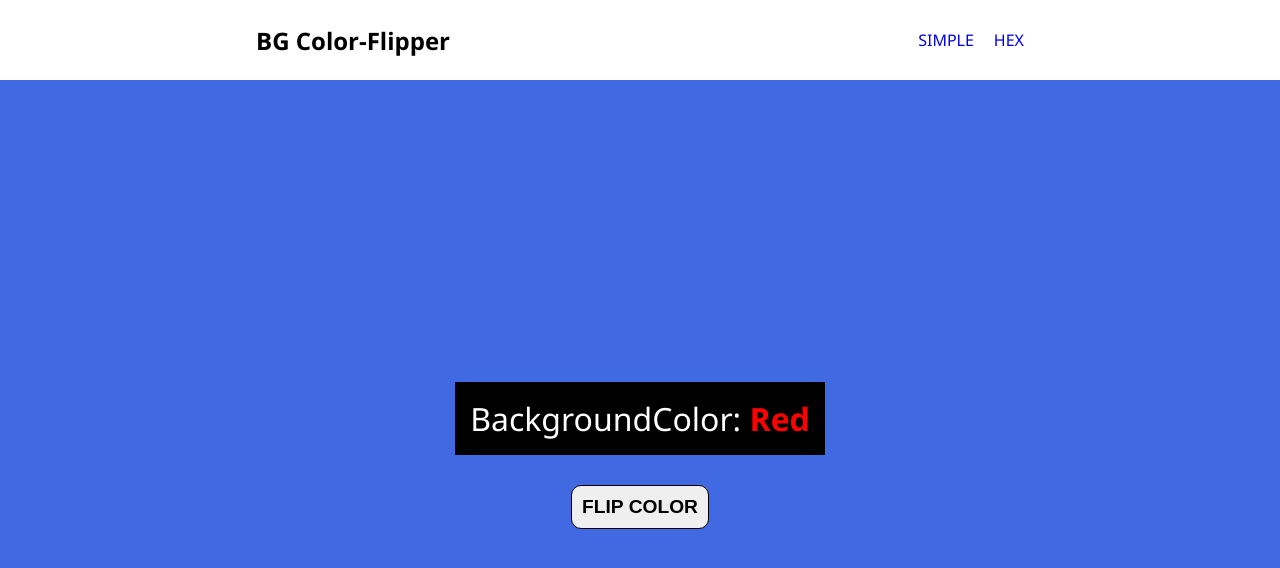
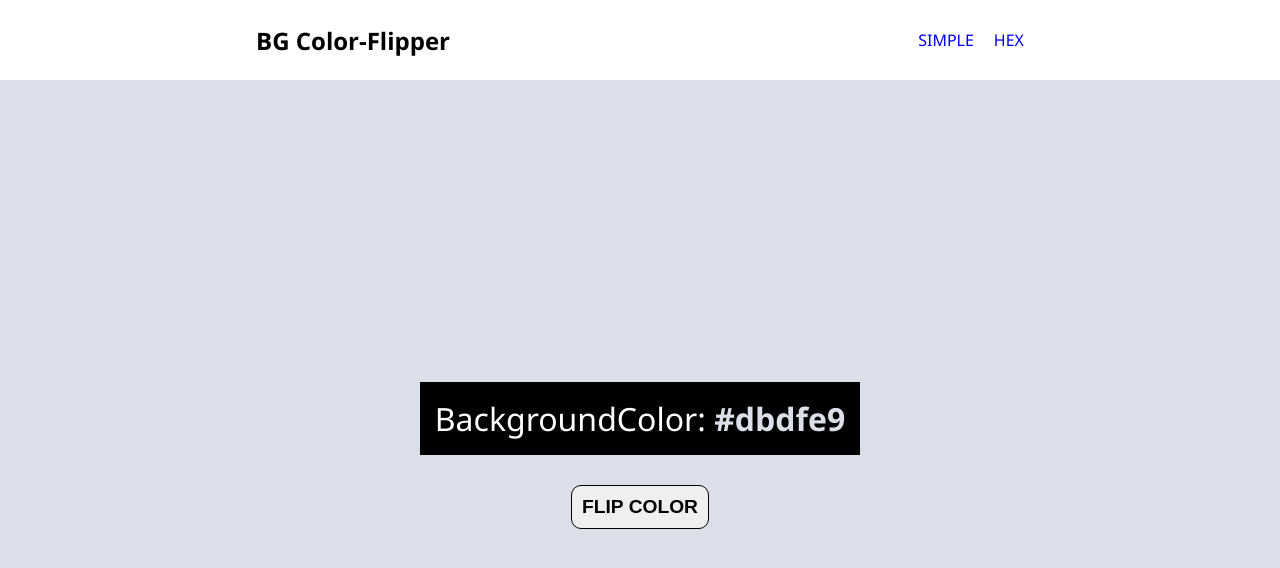
Before and after one commit to boakaidorborkamara/BackgroundColor-Changer, a plain HTML site: page index.html in a window 1280 px wide. Both pictures are taken after a click on the button "FLIP COLOR". Drawn offline with Linux system fonts and the light colour scheme.

Commit message:
Enable background to flip after btn is clicked

```diff
--- a/script.js
+++ b/script.js
@@ -1,4 +1,33 @@
 let color_name = document.querySelector("span");
+let website_body = document.querySelector("main");
 let flip_color_btn = document.querySelector("button");
-console.log(flip_color_btn);
-console.log(color_name.innerText);
+
+
+//an array containting avaliable colors
+let color_arr = ["#dbdfe9","Red","DeepSkyBlue","Peru","SaddleBrown","Blue","Purple","Yellow"];
+
+// apply fist color in the array to the background as defaul color
+website_body.style.backgroundColor = color_arr[0];
+// display name of defalut bg color
+color_name.innerText = color_arr[0];
+
+
+function getRandomColor(){
+    let random_num = Math.floor(Math.random()*8);
+    console.log(random_num);
+
+    let random_color = color_arr[random_num];
+    return random_color;
+}
+
+function applyBackgroundColor(){
+    let selected_color = getRandomColor();
+
+    // apply selected color to the background
+    website_body.style.backgroundColor = selected_color;
+    // display name of selected bg color
+    color_name.innerText = selected_color;
+    color_name.style.color = selected_color;
+}
+
+flip_color_btn.addEventListener("click", applyBackgroundColor);
--- a/style.css
+++ b/style.css
@@ -41,7 +41,6 @@ main{
     flex-direction: column;
     justify-content: center;
     align-items: center;
-    background-color: royalblue;
 }
 
 main div{
@@ -64,7 +63,7 @@ main div p{
 
 main span{
     font-weight: bold;
-    color: red;
+    color: blue;
 }
 
 main div button{
```
